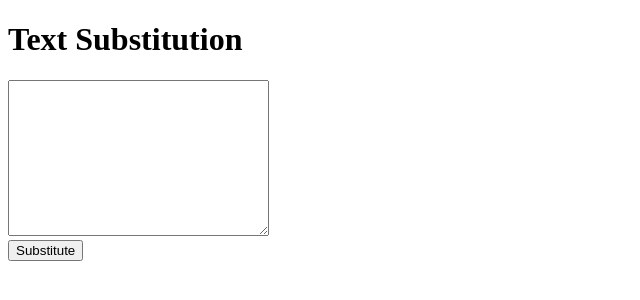
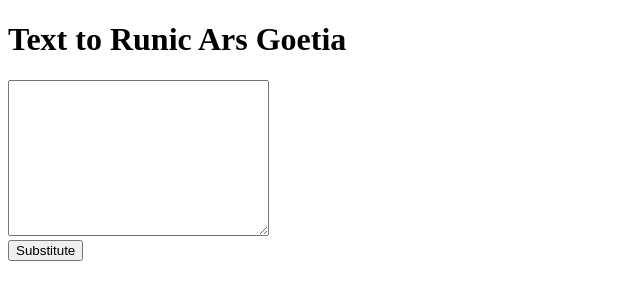
Before and after one commit to F1dg3tXD/Runic---Ars-Goetia, a plain HTML site: page translator.html in a window 1280 px wide. Shown: the whole page, without its empty margins (0-640 px from the left). Drawn offline with Linux system fonts and the light colour scheme.

Commit message:
Update translator.html

```diff
--- a/translator.html
+++ b/translator.html
@@ -13,7 +13,7 @@
     </style>
   </head>
   <body>
-    <h1>Text Substitution</h1>
+    <h1>Text to Runic Ars Goetia</h1>
     <form>
       <textarea id="textInput" rows="10" cols="30"></textarea>
       <br>
```
